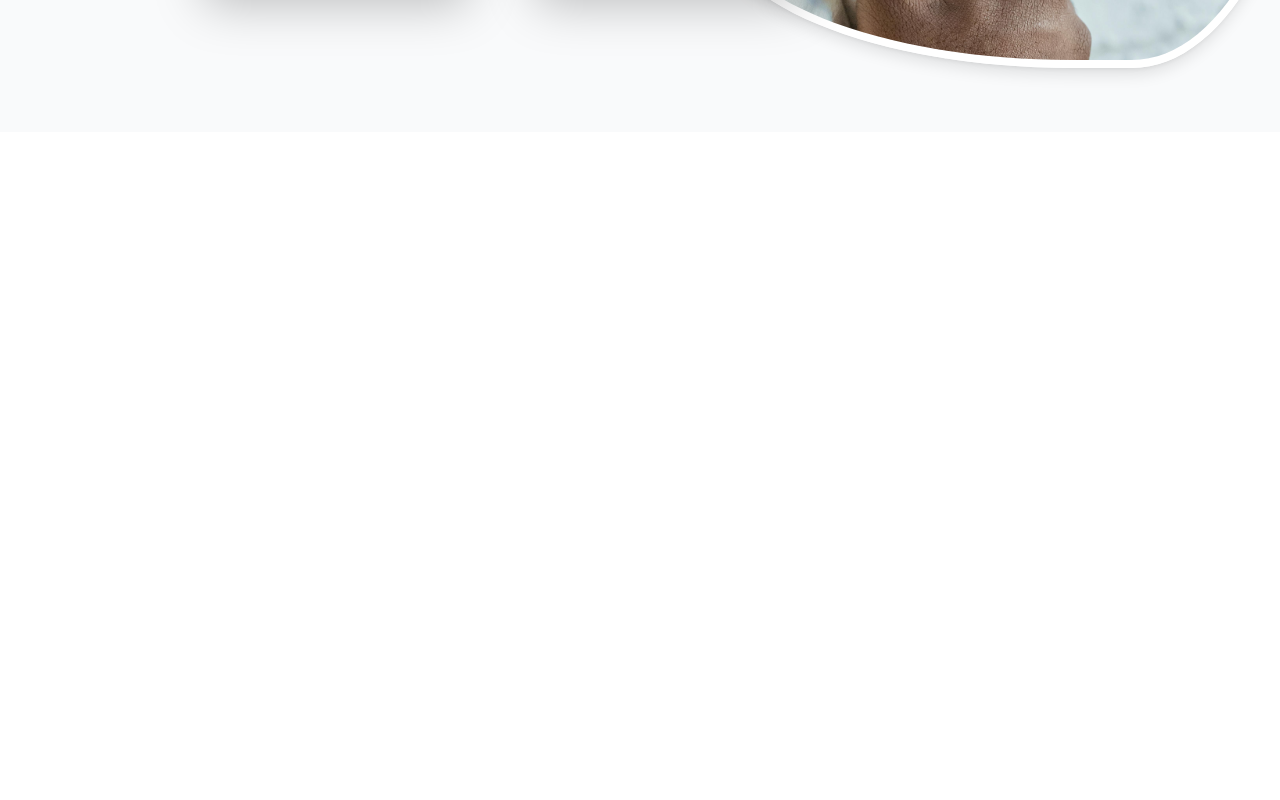
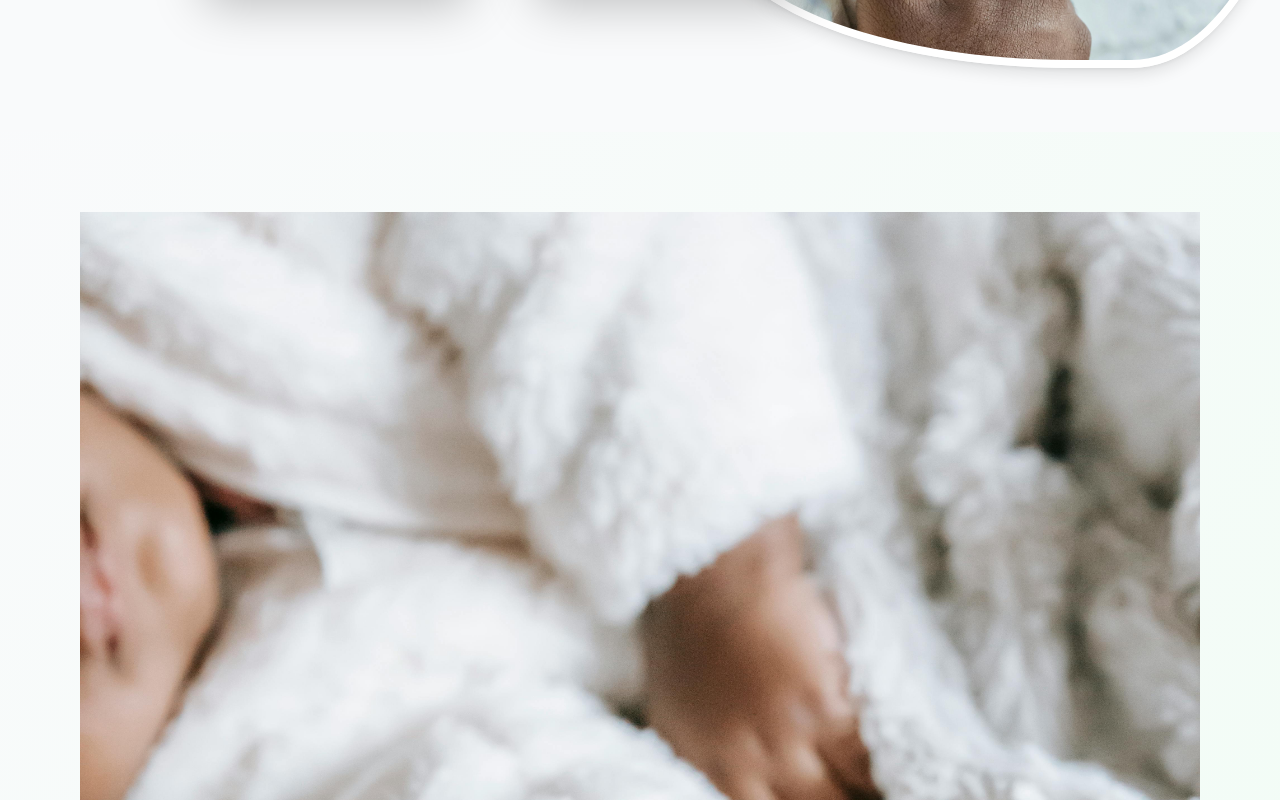
Before and after one commit to pinkx-xlink/tailwindcss-experiment, a React (Vite) app in the folder bank_modern_app/: page / in a window 1280 px wide. Shown: the part 520-1320 px from the top of the page. Before the commit the page ends 800 px from the top, so only its background shows below. Built offline with nearby package versions, Linux system fonts and the light colour scheme.

Commit message:
Begin building the About section; add the image

```diff
--- a/bank_modern_app/src/components/About.jsx
+++ b/bank_modern_app/src/components/About.jsx
@@ -1,10 +1,16 @@
-import React from 'react'
+import about from '../assets/hands2.jpg'
 
 const About = () => {
   return (
-    <div>
-
-    </div>
+    <section id='about' className='relative overflow-hidden bg-gradient-to-br
+    from-gray-50 to-green-50 py-12 px-4 sm:py-16 md:py-20 md:px-12
+    lg:px-20 flex flex-col lg:flex-row items-center justify-between'>
+        <div className=''>
+            <div className=''>
+                <img src={about} alt="About" />
+            </div>
+        </div>
+    </section>
   )
 }
 
```
